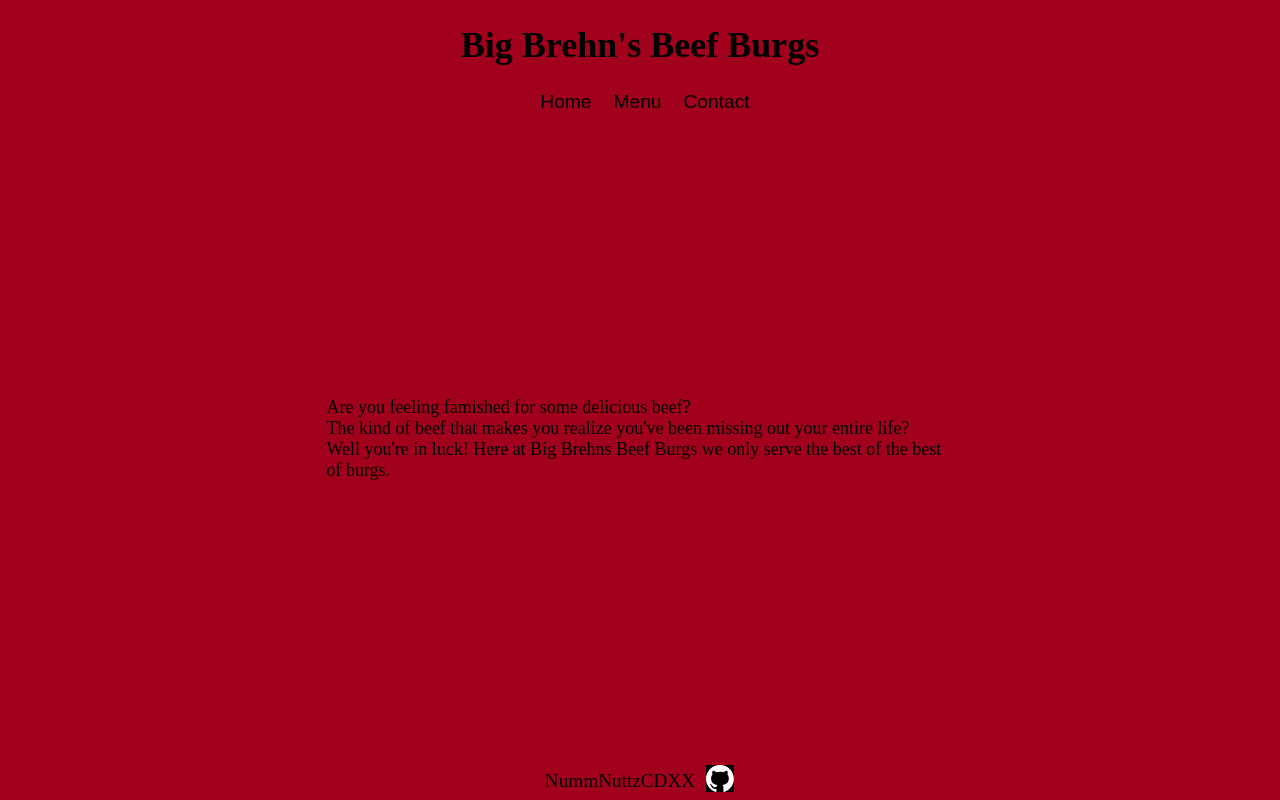
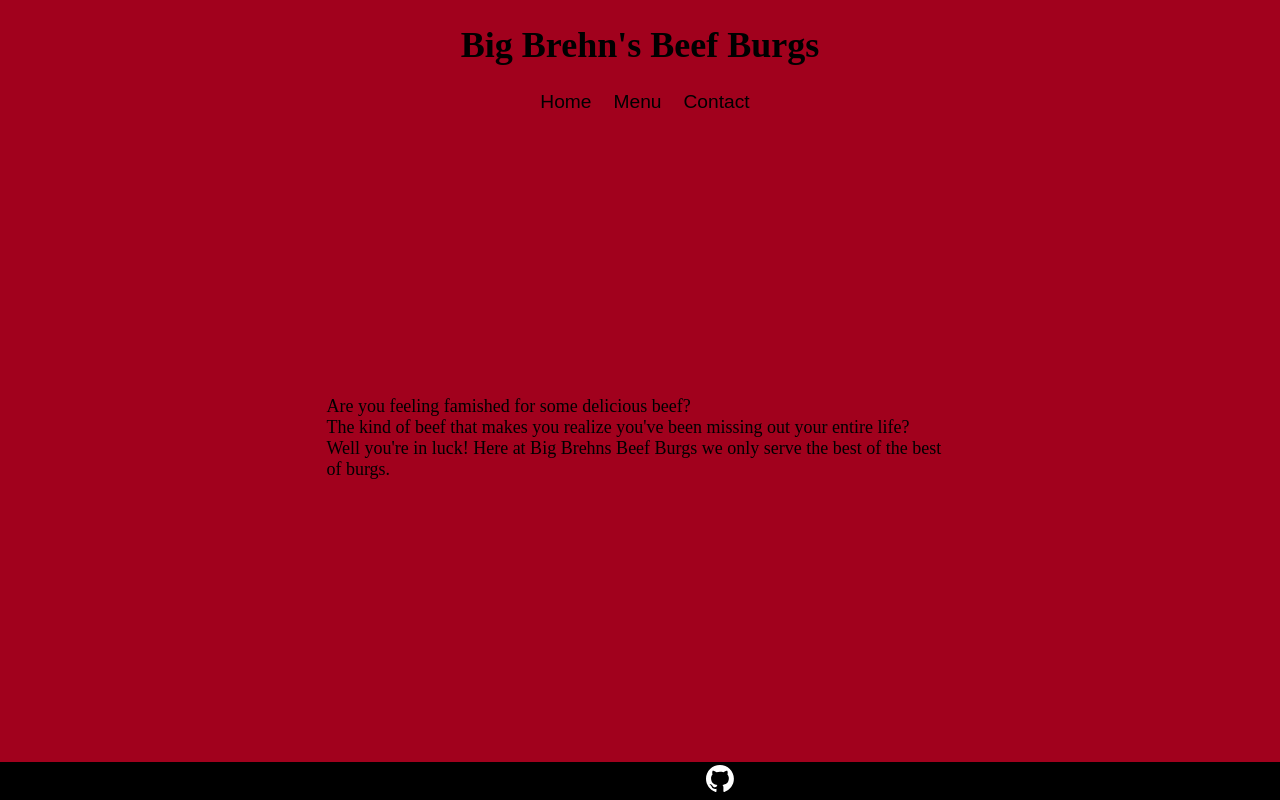
Before and after one commit to NummNuttzCDXX/restaurant, a plain HTML site: page index.html in a window 1280 px wide. Drawn offline with Linux system fonts and the light colour scheme.

Commit message:
Fix scrollbar showing up when reposIcon animation occurs

```diff
--- a/style.css
+++ b/style.css
@@ -44,18 +44,20 @@ header button.active {
 }
 
 footer {
-	margin-bottom: 2px;
+	width: 100%;
+	padding-bottom: 2px;
+	padding-top: 2px;
 
 	display: flex;
 	justify-content: center;
 	align-items: center;
 
 	font-size: 1.2rem;
+	background-color: black;
 }
 
 footer img {
 	width: 28px;
-	background-color: black;
 	margin: 1px;
 
 	transform: rotate(-1turn);
```
